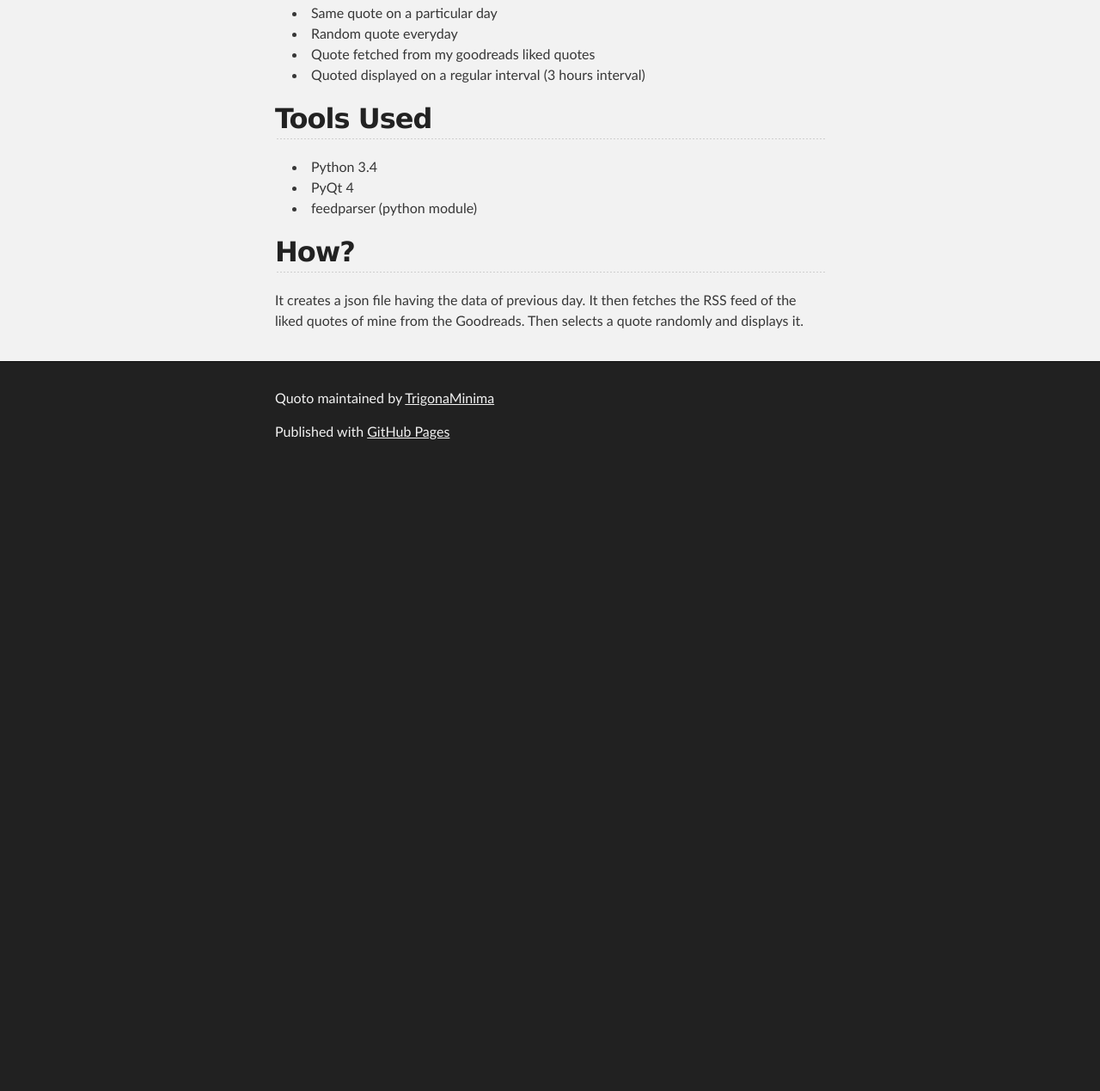
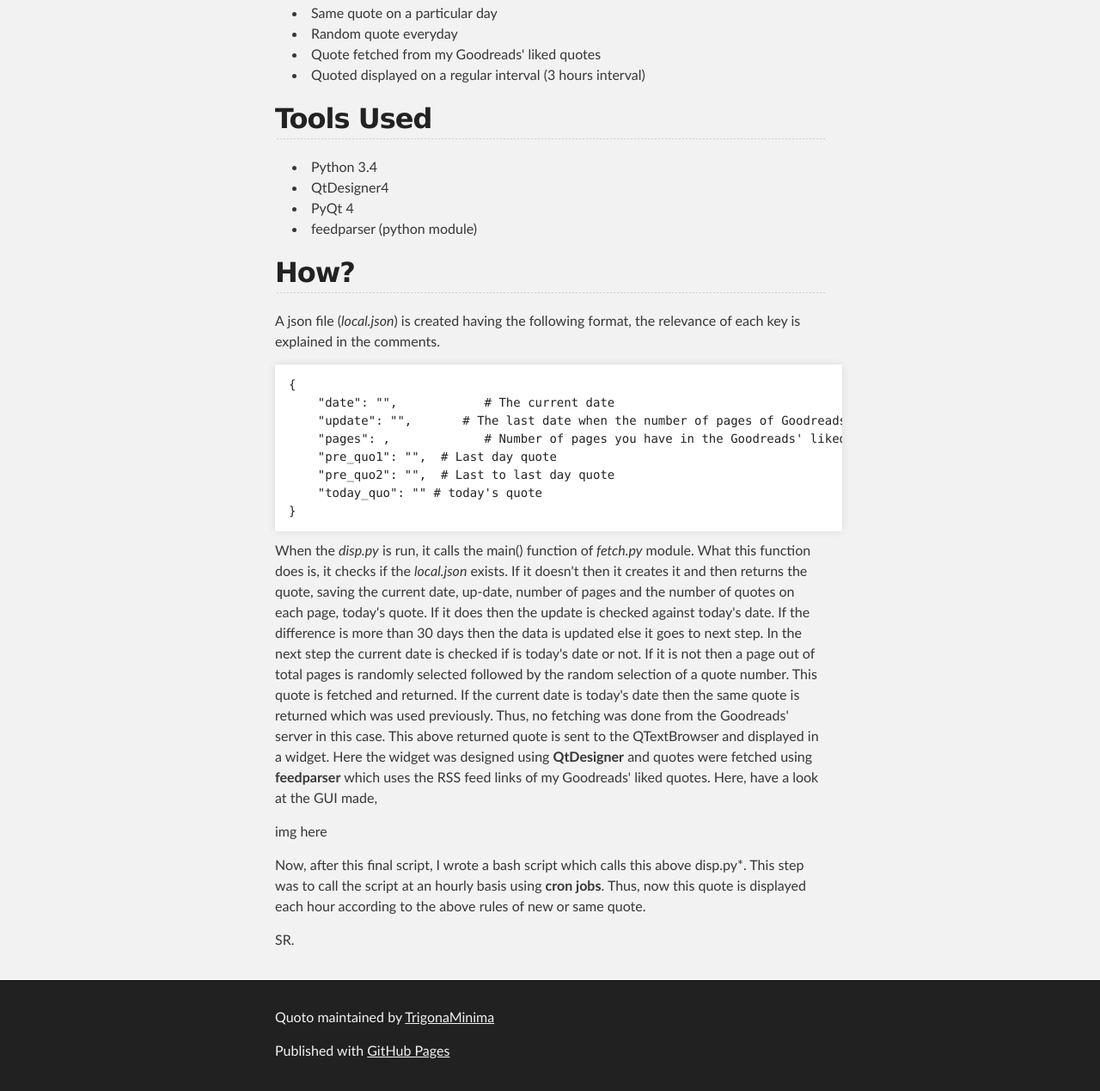
Before and after one commit to TrigonaMinima/Quoto, a plain HTML site: page index.html in a window 1280 px wide. Shown: the part 432-1701 px from the top of the page at 86% size. Before the commit the page ends 981 px from the top, so only its background shows below. Drawn offline with Linux system fonts and the light colour scheme.

```diff
--- a/index.html
+++ b/index.html
@@ -44,19 +44,39 @@
 </li>
 <li>Random quote everyday<br>
 </li>
-<li>Quote fetched from my goodreads liked quotes</li>
+<li>Quote fetched from my Goodreads' liked quotes</li>
 <li>Quoted displayed on a regular interval (3 hours interval)</li>
 </ul><h2>
 <a name="tools-used" class="anchor" href="#tools-used"><span class="octicon octicon-link"></span></a>Tools Used</h2>
 
 <ul>
 <li>Python 3.4</li>
+<li>QtDesigner4</li>
 <li>PyQt 4</li>
 <li>feedparser (python module)</li>
 </ul><h2>
 <a name="how" class="anchor" href="#how"><span class="octicon octicon-link"></span></a>How?</h2>
 
-<p>It creates a json file having the data of previous day. It then fetches the RSS feed of the liked quotes of mine from the Goodreads. Then selects a quote randomly and displays it.</p>
+<p>A json file (<em>local.json</em>) is created having the following format, the relevance of each key is explained in the comments.</p>
+
+<pre><code>{
+    "date": "",            # The current date
+    "update": "",       # The last date when the number of pages of Goodreads' quotes are updated
+    "pages": ,             # Number of pages you have in the Goodreads' liked quotes
+    "pre_quo1": "",  # Last day quote
+    "pre_quo2": "",  # Last to last day quote
+    "today_quo": "" # today's quote
+}
+</code></pre>
+
+<p>When the <em>disp.py</em> is run, it calls the main() function of <em>fetch.py</em> module. What this function does is, it checks if the <em>local.json</em> exists. If it doesn't then it creates it and then returns the quote, saving the current date, up-date, number of pages and the number of quotes on each page, today's quote. If it does then the update is checked against today's date. If the difference is more than 30 days then the data is updated else it goes to next step. In the next step the current date is checked if is today's date or not. If it is not then a page out of total pages is randomly selected followed by the random selection of a quote number. This quote is fetched and returned. If the current date is today's date then the same quote is returned which was used previously. Thus, no fetching was done from the Goodreads' server in this case.
+This above returned quote is sent to the QTextBrowser and displayed in a widget. Here the widget was designed using <strong>QtDesigner</strong> and quotes were fetched using <strong>feedparser</strong> which uses the RSS feed links of my Goodreads' liked quotes. Here, have a look at the GUI made,</p>
+
+<p>img here</p>
+
+<p>Now, after this final script, I wrote a bash script which calls this above disp.py*. This step was to call the script at an hourly basis using <strong>cron jobs</strong>. Thus, now this quote is displayed each hour according to the above rules of new or same quote.</p>
+
+<p>SR.</p>
       </section>
     </div>
 
@@ -74,7 +94,7 @@
           </script>
           <script type="text/javascript">
             try {
-              var pageTracker = _gat._getTracker("UA-51512073-1");
+              var pageTracker = _gat._getTracker("UA-51512073-2");
             pageTracker._trackPageview();
             } catch(err) {}
           </script>
```
Also changed, not shown: params.json (+1 -1 lines).
